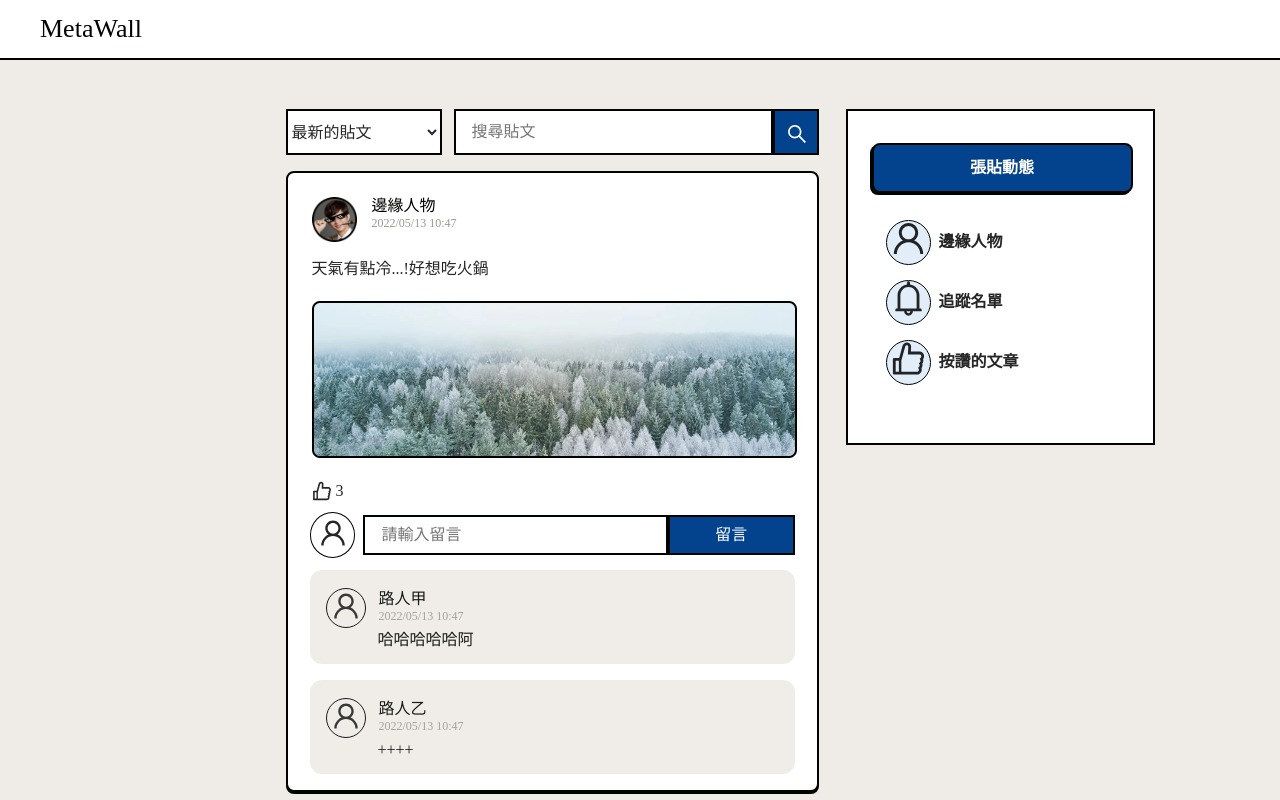
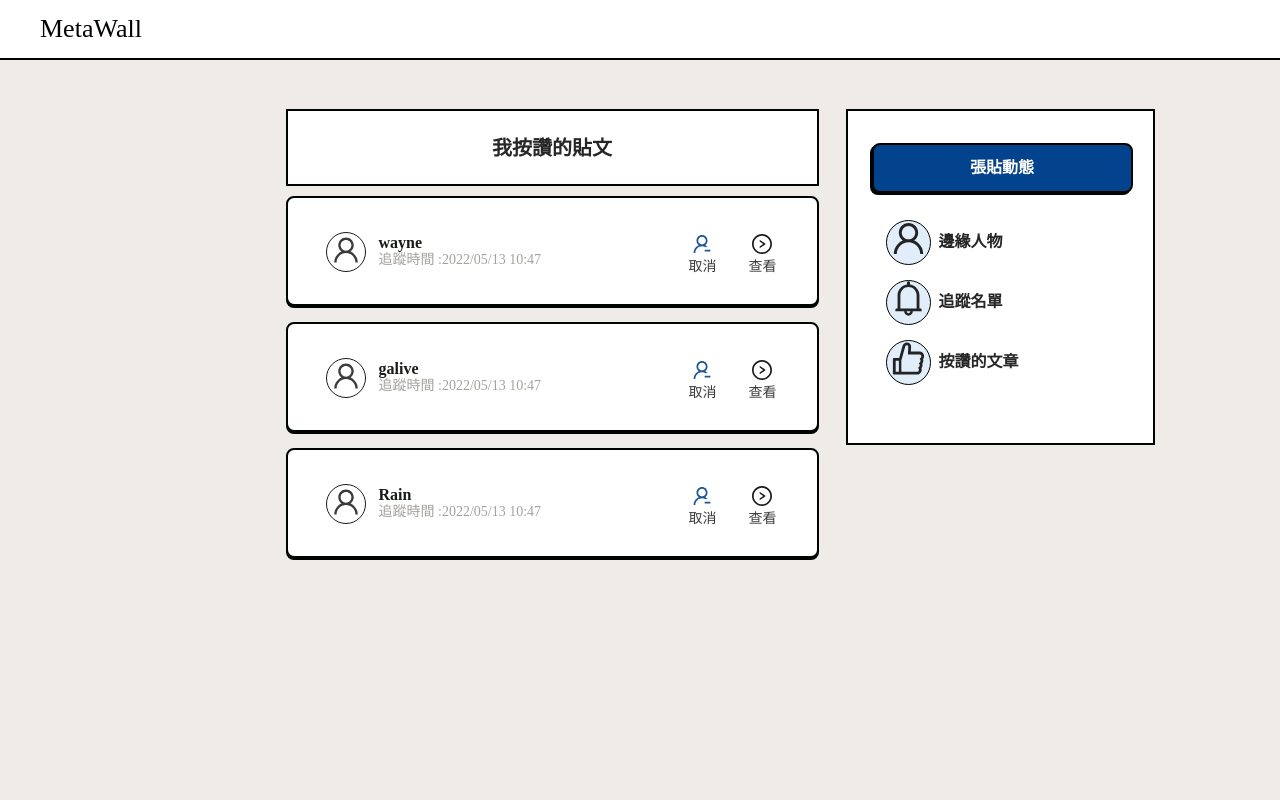
Before and after one commit to kjes9307/project-frontend, a React (Create React App) app: page /likeList in a window 1280 px wide. Before the commit this address led to /post. Shown: the top 800 px of the page. Built offline with nearby package versions, Linux system fonts and the light colour scheme.

Commit message:
add LikePost

```diff
--- /dev/null
+++ b/src/component/likeList/index.js
@@ -0,0 +1,60 @@
+import React, { Component } from 'react'
+import moment from 'moment';
+import {UserOutlined,UserDeleteOutlined,RightCircleOutlined} from '@ant-design/icons';
+{/* <UserDeleteOutlined /> <RightCircleOutlined /> */}
+export default class LikeList extends Component {
+    state ={
+        timeNow :'' ,
+        trackUser:[
+          {
+            User:"wayne"
+          },
+          {
+            User:"galive"
+          },
+          {
+            User:"Rain"
+          }
+        ]
+      }
+      componentDidMount(){
+        let timeNow = moment(new Date()).format('YYYY/MM/DD HH:mm')
+        this.setState({timeNow});
+    }
+  render() {
+    const {trackUser,timeNow} = this.state
+    return (
+      <div>
+        <div className="module-bar">
+          我按讚的貼文
+        </div>
+
+        {trackUser.length!==0 ? trackUser.map(x=>(
+          <div className="main" key={x.User}>
+        <div className="module-post">
+          <div className="user-img">
+              <UserOutlined style={{fontSize: 28,position:"absolute",left:5,top:3}}/>
+              <div className="commentInfo">
+                  <h5 style={{fontWeight:"bold",fontSize:16,fontFamily:"Noto Sans TC",whiteSpace: "nowrap",letterSpacing:0,color: "#000400"}}>{x.User}</h5>
+                  <span style={{fontSize:14,fontFamily:"Noto Sans TC",whiteSpace: "nowrap",color: "#9B9893"}}> 追蹤時間 :
+                    <span style={{fontSize:14,fontFamily:"Baloo Da 2",whiteSpace: "nowrap",color: "#9B9893"}}>{timeNow}</span>
+                  </span>
+                  <div style={{top:-1,left:310,position:"absolute",fontSize:14,fontFamily:"Noto Sans TC" ,whiteSpace: "nowrap",color: "#000400"}}>
+                    <UserDeleteOutlined style={{fontSize:20,marginLeft:3.5,color:"#03438D",cursor:"pointer"}} />
+                    <h5 style={{marginTop:5}}>取消</h5>
+                  </div>
+                  <div style={{top:-1,left:370,position:"absolute",fontSize:14,fontFamily:"Noto Sans TC" ,whiteSpace: "nowrap",color: "#000400"}}>
+                    <RightCircleOutlined style={{fontSize:20,marginLeft:3.5 ,cursor:"pointer"}} />
+                    <h5 style={{marginTop:5}}>查看</h5>
+                  </div>
+              </div>
+          </div>
+        </div>
+        </div>
+         )):null }
+
+      </div>
+
+    )
+  }
+}
--- a/src/component/postWall/index.js
+++ b/src/component/postWall/index.js
@@ -8,6 +8,7 @@ import MyNavLink from "../../router"
 import Track from '../Track';
 import EditProfile from '../editProfile';
 import AddPost from '../addPost';
+import LikeList from '../likeList'
 // import Login from "../Login"
 export default class PostWall extends Component {
 
@@ -64,6 +65,7 @@ export default class PostWall extends Component {
             <Route path="/addPost" component={AddPost} />
             <Route path="/Track" component={Track} />
             <Route path="/edit" component={EditProfile} />
+            <Route path="/likeList" component={LikeList} />
             {/* <Route path="/login" component={Login} /> */}
             <Redirect to="/post" />
           </Switch>
@@ -72,7 +74,7 @@ export default class PostWall extends Component {
             <MyNavLink to="/addPost"><Button type="primary" className='add-btn'>張貼動態</Button></MyNavLink>
             <MyNavLink to="/post" ><Button type="text" icon={<UserOutlined className='icon'/>}>邊緣人物</Button></MyNavLink>
             <MyNavLink to="/Track"><Button type="text" icon={<BellOutlined className='icon'/>}>追蹤名單</Button></MyNavLink>
-            <Button type="text" icon={<LikeOutlined className='icon'/>}>按讚的文章</Button>
+            <MyNavLink to="/likeList"><Button type="text" icon={<LikeOutlined className='icon'/>}>按讚的文章</Button></MyNavLink>
          </div>
 
         </div>
```
